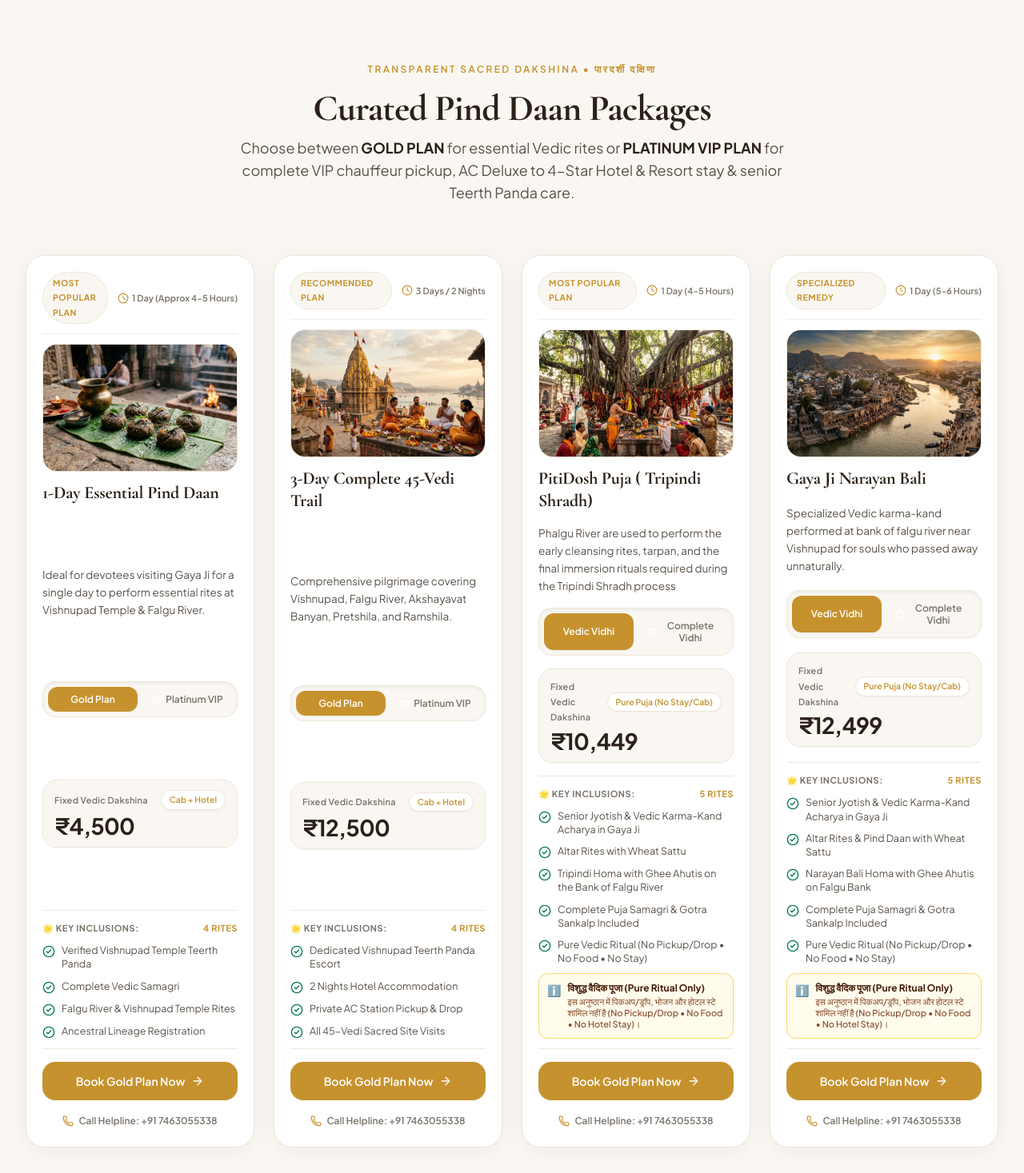
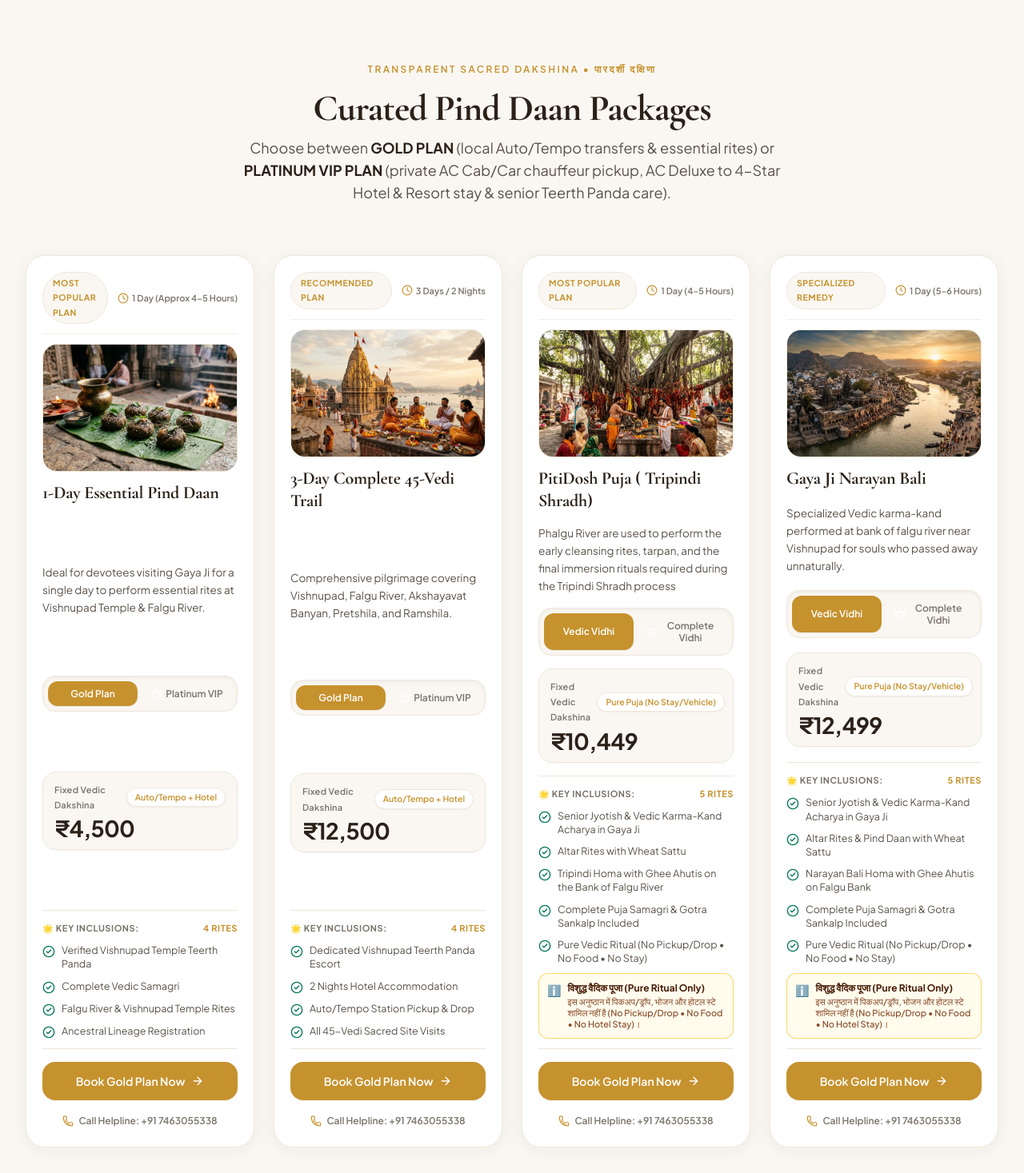
Before and after one commit to Sandeepchetna/pinddaan, a Next.js app: page / in a window 1280 px wide. Shown: the part 1683-3150 px from the top of the page at 80% size. Built offline with nearby package versions, Linux system fonts and the light colour scheme; no server answers; the database is empty.

Commit message:
fix(packages): use Auto/Tempo for Gold Plan and keep Cab exclusively for Platinum VIP; remove VIP Temple Access & Prasadam mentions

```diff
--- a/src/app/admin/actions.ts
+++ b/src/app/admin/actions.ts
@@ -309,7 +309,7 @@ export async function getPublicBookingData() {
         badge: pkg.badge,
         shortDesc: pkg.shortDesc,
         inclusions: pkg.inclusions?.join('\n') || 'Vedic Rites Included',
-        goldInclusions: (pkg as any).goldInclusions || 'VIP Senior Teerth Panda Assignment\nPrivate AC Cab Station Pickup & Drop\nComplete Vedic Samagri & Special Bhog\nPriority Darshan Access',
+        goldInclusions: (pkg as any).goldInclusions || 'VIP Senior Teerth Panda Assignment\nPrivate AC Cab Station Pickup & Drop\nComplete Vedic Samagri & Special Bhog\nDedicated Teerth Panda Care',
         image: pkg.image || '/images/gaya_vishnupad.jpg',
         vedisCovered: pkg.vedisCovered?.join(', ') || 'Vishnupad, Falgu River, Akshayavat',
         panditType: pkg.panditType || 'Verified 4th-Gen Gaya Teerth Purohit',
--- a/src/app/packages/page.tsx
+++ b/src/app/packages/page.tsx
@@ -50,7 +50,7 @@ export default async function PackagesPage() {
         image: '/images/pind_daan_vidhi.jpg',
         shortDesc: 'Ideal for devotees visiting Gaya Ji for a single day to perform essential rites at Vishnupad Temple & Falgu River.',
         inclusions: 'Verified Vishnupad Temple Teerth Panda\nComplete Vedic Samagri (Pind, Barley, Sesame, Milk, Honey)\nFalgu River & Vishnupad Temple Rites\nAkshayavat Thread Ceremony\nAncestral Dam Register & Lineage Registration',
-        goldInclusions: 'VIP Senior Lineage Teerth Panda Assignment\nPrivate AC Cab Station/Hotel Pickup & Drop\nComplete Vedic Samagri & Special Bhog Offerings\nFalgu River, Vishnupad Temple & Sita Kund Rites\nAkshayavat Thread Ceremony & Lineage Certificate\nPriority Temple Darshan Access'
+        goldInclusions: 'VIP Senior Lineage Teerth Panda Assignment\nPrivate AC Cab Station/Hotel Pickup & Drop\nComplete Vedic Samagri & Special Bhog Offerings\nFalgu River, Vishnupad Temple & Sita Kund Rites\nAkshayavat Thread Ceremony & Lineage Certificate'
       },
       {
         id: 'p-2',
@@ -62,8 +62,8 @@ export default async function PackagesPage() {
         badge: 'RECOMMENDED',
         image: '/images/gaya_vishnupad.jpg',
         shortDesc: 'Comprehensive pilgrimage covering Vishnupad, Falgu River, Akshayavat Banyan, Pretshila Hill, Ramshila, and Mangla Gauri Temple.',
-        inclusions: 'Dedicated Vishnupad Teerth Panda Escort\n2 Nights Comfortable Hotel Accommodation\nPrivate AC Station Pickup from Gaya Station / Airport\nAll 45-Vedi Sacred Site Visits\nFull Ritual Samagri & Dakshina Included',
-        goldInclusions: 'VIP Senior Lineage Teerth Panda Escort\n2 Nights AC Deluxe to 4-Star Hotel & Resort Stay with Pure Veg Meals\nPrivate Chauffeur AC SUV Transport for Entire Trip\nVIP Escort across All 45 Sacred Vedis & Pretshila Hill\nSpecial Vishnupad Temple Aarti Access & Bhog Prasadam\nOfficial Teerth Lineage Certificate & Gold Blessing Kit'
+        inclusions: 'Dedicated Vishnupad Teerth Panda Escort\n2 Nights Comfortable Hotel Accommodation\nAuto/Tempo Station Pickup from Gaya Station / Airport\nAll 45-Vedi Sacred Site Visits\nFull Ritual Samagri & Dakshina Included',
+        goldInclusions: 'VIP Senior Lineage Teerth Panda Escort\n2 Nights AC Deluxe to 4-Star Hotel & Resort Stay with Pure Veg Meals\nPrivate Chauffeur AC SUV Transport for Entire Trip\nVIP Escort across All 45 Sacred Vedis & Pretshila Hill\nOfficial Gotra Sankalp & Traditional Bhog Offering\nOfficial Teerth Lineage Certificate & Gold Blessing Kit'
       },
       {
         id: 'p-3',
@@ -109,7 +109,7 @@ export default async function PackagesPage() {
           </span>
         </h1>
         <p className="text-text-secondary text-sm sm:text-base leading-relaxed max-w-2xl mx-auto">
-          Choose between our <strong>GOLD PLAN</strong> for essential rites or <strong>PLATINUM VIP PLAN</strong> for complete VIP chauffeur pickup, AC Deluxe to 4-Star Hotel & Resort stay & senior Teerth Panda care.
+          Choose between our <strong>GOLD PLAN</strong> for essential rites with local Auto/Tempo transfers or <strong>PLATINUM VIP PLAN</strong> for private AC Cab (Car) chauffeur pickup, AC Deluxe to 4-Star Hotel & Resort stay & senior Teerth Panda care.
         </p>
       </div>
 
@@ -122,7 +122,7 @@ export default async function PackagesPage() {
           <div className="space-y-1">
             <h4 className="font-serif font-bold text-sm text-text-primary">GOLD PLAN TIER</h4>
             <p className="text-xs text-text-secondary leading-relaxed">
-              Essential Pind Daan rites, verified Vishnupad panda, full puja samagri, and gotra sankalp.
+              Essential Pind Daan rites, verified Vishnupad panda, local Auto/Tempo pickup, full puja samagri, and gotra sankalp.
             </p>
           </div>
         </div>
@@ -134,7 +134,7 @@ export default async function PackagesPage() {
           <div className="space-y-1">
             <h4 className="font-serif font-bold text-sm text-[#6f1d14]">PLATINUM VIP PLAN TIER</h4>
             <p className="text-xs text-text-secondary leading-relaxed">
-              Includes Senior Panda, Private AC SUV Pickup/Drop, AC Deluxe to 4-Star Hotel & Resort Stay, VIP Temple Access & Prasadam Box.
+              Includes Senior Panda, Private AC Cab/Car (SUV/Sedan) Chauffeur Pickup/Drop, AC Deluxe to 4-Star Hotel & Resort Stay, and Dedicated Teerth Panda Care.
             </p>
           </div>
         </div>
--- a/src/app/page.tsx
+++ b/src/app/page.tsx
@@ -181,7 +181,7 @@ export default async function HomePage() {
             Curated Pind Daan Packages
           </h2>
           <p className="text-[#5A5148] text-base sm:text-lg font-body leading-relaxed max-w-[680px] mx-auto">
-            Choose between <strong className="text-[#2B2118]">GOLD PLAN</strong> for essential Vedic rites or <strong className="text-[#2B2118]">PLATINUM VIP PLAN</strong> for complete VIP chauffeur pickup, AC Deluxe to 4-Star Hotel & Resort stay & senior Teerth Panda care.
+            Choose between <strong className="text-[#2B2118]">GOLD PLAN</strong> (local Auto/Tempo transfers & essential rites) or <strong className="text-[#2B2118]">PLATINUM VIP PLAN</strong> (private AC Cab/Car chauffeur pickup, AC Deluxe to 4-Star Hotel & Resort stay & senior Teerth Panda care).
           </p>
         </div>
 
@@ -198,7 +198,7 @@ export default async function HomePage() {
               shortDesc: 'Ideal for devotees visiting Gaya Ji for a single day to perform essential rites at Vishnupad Temple & Falgu River.',
               inclusions: 'Verified Vishnupad Temple Teerth Panda\nComplete Vedic Samagri\nFalgu River & Vishnupad Temple Rites\nAncestral Lineage Registration',
               image: '/images/pind_daan_vidhi.jpg',
-              goldInclusions: 'VIP Senior Lineage Teerth Panda\nPrivate AC Cab Station/Hotel Pickup & Drop\nAC Deluxe to 4-Star Hotel & Resort Accommodations\nVIP Priority Temple Darshan Access'
+              goldInclusions: 'VIP Senior Lineage Teerth Panda\nPrivate AC Cab Station/Hotel Pickup & Drop\nAC Deluxe to 4-Star Hotel & Resort Accommodations\nAncestral Lineage Registration & Gotra Sankalp'
             },
             {
               slug: '3-day-complete-tri-sthali',
@@ -209,7 +209,7 @@ export default async function HomePage() {
               badge: 'RECOMMENDED',
               image: '/images/gaya_vishnupad.jpg',
               shortDesc: 'Comprehensive pilgrimage covering Vishnupad, Falgu River, Akshayavat Banyan, Pretshila, and Ramshila.',
-              inclusions: 'Dedicated Vishnupad Teerth Panda Escort\n2 Nights Hotel Accommodation\nPrivate AC Station Pickup & Drop\nAll 45-Vedi Sacred Site Visits',
+              inclusions: 'Dedicated Vishnupad Teerth Panda Escort\n2 Nights Hotel Accommodation\nAuto/Tempo Station Pickup & Drop\nAll 45-Vedi Sacred Site Visits',
               goldInclusions: 'VIP Senior Lineage Teerth Panda Escort\n2 Nights AC Deluxe to 4-Star Hotel & Resort Stay + Meals\nPrivate Chauffeur AC SUV Transport\nOfficial Gold Lineage Certificate'
             },
             {
--- a/src/app/pind-daan/[city]/page.tsx
+++ b/src/app/pind-daan/[city]/page.tsx
@@ -174,7 +174,7 @@ export default async function CityPindDaanPage({ params }: { params: Promise<{ c
         name: 'Are there hidden charges or extra demands at the ghats in Gaya Ji?',
         acceptedAnswer: {
           '@type': 'Answer',
-          text: 'No. With PindDaanWale, your dakshina is 100% fixed at booking (₹4,500 for 1-Day Essential, ₹12,500 for 3-Day Complete). All Vedic samagri, purohit honorarium, temple access, and boat seva are included. Not a single extra rupee will ever be demanded at the holy riverbank.'
+          text: 'No. With PindDaanWale, your dakshina is 100% fixed at booking (₹4,500 for 1-Day Essential, ₹12,500 for 3-Day Complete). All Vedic samagri, purohit honorarium, sacred vedi rituals, and boat seva are included. Not a single extra rupee will ever be demanded at the holy riverbank.'
         }
       },
       {
--- a/src/app/pre-booking/page.tsx
+++ b/src/app/pre-booking/page.tsx
@@ -101,7 +101,7 @@ If the user specifies father/mother/navami/ekadashi/amavasya or an English date,
       shortDesc: 'Ideal for devotees visiting Gaya Ji for a single day to perform essential rites at Vishnupad Temple & Falgu River.',
       image: '/images/gaya_vishnupad.jpg',
       inclusions: 'Verified Vishnupad Temple Teerth Panda\nComplete Vedic Samagri (Pind, Barley, Sesame, Milk, Honey)\nFalgu River & Vishnupad Temple Rites\nAkshayavat Thread Ceremony & Lineage Registration\nGau Seva & Gotra Sankalp Chanting',
-      goldInclusions: 'VIP Senior Lineage Teerth Panda Assignment\nPrivate AC Cab Station Pickup & Drop\nComplete Vedic Samagri & Special Bhog Offerings\nFalgu River, Vishnupad Temple & Sita Kund Rites\nAkshayavat Thread Ceremony & Lineage Certificate\nPriority Temple Darshan Access'
+      goldInclusions: 'VIP Senior Lineage Teerth Panda Assignment\nPrivate AC Cab Station Pickup & Drop\nComplete Vedic Samagri & Special Bhog Offerings\nFalgu River, Vishnupad Temple & Sita Kund Rites\nAkshayavat Thread Ceremony & Lineage Certificate'
     },
     {
       slug: '3-day-complete-tri-sthali',
@@ -113,7 +113,7 @@ If the user specifies father/mother/navami/ekadashi/amavasya or an English date,
       shortDesc: 'Comprehensive pilgrimage covering Vishnupad, Falgu River, Akshayavat Banyan, Pretshila Hill, Ramshila, and Mangla Gauri Temple.',
       image: '/images/hero_cinematic.jpg',
       inclusions: 'Dedicated Vishnupad Teerth Panda Escort\n2 Nights Hotel Accommodation in Gaya Ji\nStation Pickup & Drop Assistance\nAll Sacred Vedi Visits (Falgu, Vishnupad, Akshayavat)\nFull Ritual Samagri & Dakshina Included',
-      goldInclusions: 'VIP Senior Lineage Teerth Panda Escort\n2 Nights AC Deluxe to 4-Star Hotel & Resort Stay with Pure Veg Meals\nPrivate Chauffeur AC SUV Transport for Entire Pilgrimage\nVIP Escort across All 45 Sacred Vedis & Pretshila Hill\nSpecial Vishnupad Temple Aarti Access & Bhog Prasadam\nOfficial Teerth Lineage Certificate'
+      goldInclusions: 'VIP Senior Lineage Teerth Panda Escort\n2 Nights AC Deluxe to 4-Star Hotel & Resort Stay with Pure Veg Meals\nPrivate Chauffeur AC SUV Transport for Entire Pilgrimage\nVIP Escort across All 45 Sacred Vedis & Pretshila Hill\nOfficial Gotra Sankalp & Traditional Bhog Offering\nOfficial Teerth Lineage Certificate'
     },
     {
       slug: 'pitidosh-puja-tripindi-shradh-',
@@ -448,11 +448,11 @@ If the user specifies father/mother/navami/ekadashi/amavasya or an English date,
                   </div>
                   <div className="flex justify-between items-start py-1 gap-2">
                     <span className="text-gray-500 shrink-0">Hotel Stay Choice:</span>
-                    <strong className="text-text-primary text-right break-words min-w-0">{isPlatinum ? 'AC Deluxe to 4-Star Hotel & Resort' : 'Not Required / Self'}</strong>
+                    <strong className="text-text-primary text-right break-words min-w-0">{isPlatinum ? 'AC Deluxe to 4-Star Hotel & Resort' : (activePackage?.inclusions?.toLowerCase().includes('room') || activePackage?.inclusions?.toLowerCase().includes('hotel') ? 'AC 2-Person Private Room' : 'Not Required / Self')}</strong>
                   </div>
                   <div className="flex justify-between items-start py-1 gap-2">
                     <span className="text-gray-500 shrink-0">Station/Airport Pickup:</span>
-                    <strong className="text-text-primary text-right break-words min-w-0">{isPlatinum ? 'Private AC Cab Pickup' : 'Not Required / Self'}</strong>
+                    <strong className="text-text-primary text-right break-words min-w-0">{isPlatinum ? 'Private AC Cab Pickup (Car)' : (activePackage?.inclusions?.toLowerCase().includes('pickup') || activePackage?.inclusions?.toLowerCase().includes('auto') ? 'Auto / Tempo Pickup' : 'Not Required / Self')}</strong>
                   </div>
                   <div className="flex justify-between py-1 border-t border-[#eee5d8] pt-2 items-baseline">
                     <span className="text-xs font-bold text-gray-700">Estimated Total Cost:</span>
--- a/src/components/common/GlobalSearchModal.tsx
+++ b/src/components/common/GlobalSearchModal.tsx
@@ -62,7 +62,7 @@ export default function GlobalSearchModal({ isOpen, onClose }: GlobalSearchModal
     const samplePackages = [
       { slug: '1-day-essential-pind-daan', title: '1-Day Essential Pind Daan (₹4,500)', desc: 'Falgu River, Vishnupad Sanctum, & Akshayavat with verified Purohit & all samagri.' },
       { slug: '3-day-complete-tri-sthali', title: '3-Day Complete Tri-Sthali (₹12,500)', desc: 'All 45 Sacred Vedis, AC transport, hotel coordination, and lineage bahi-khata.' },
-      { slug: '1-day-express-pind-daan', title: '1-Day Express VIP Pind Daan (₹7,500)', desc: 'Priority temple darshan, express panda escort, and complete Vedic samagri.' },
+      { slug: '1-day-express-pind-daan', title: '1-Day Express VIP Pind Daan (₹7,500)', desc: 'Dedicated express panda escort, gotra sankalp, and complete Vedic samagri.' },
       { slug: 'nri-remote-live-stream', title: 'NRI Remote Live Stream Pind Daan (₹8,500)', desc: 'Live 4K Zoom stream with personalized Gotra sankalp and worldwide prasadam shipping.' }
     ];
 
--- a/src/components/common/ZeroExtortionPledge.tsx
+++ b/src/components/common/ZeroExtortionPledge.tsx
@@ -48,7 +48,7 @@ export default function ZeroExtortionPledge({ cityName }: { cityName?: string })
             <p className="text-xs sm:text-sm text-slate-300 leading-relaxed">
               {isHindi
                 ? 'गया जी तीर्थ में श्रद्धालुओं के साथ होने वाले अनुचित मोलभाव, अतिरिक्त दक्षिणा की मांग और स्टेशन के बिचौलियों से हम आपकी पूर्ण रक्षा करते हैं। बुकिंग के समय तय राशि में सम्पूर्ण वैदिक पूजन सामग्री, प्रमाणित पुरोहित दक्षिणा, विष्णुपद मंदिर दर्शन व नौका सेवा सम्मिलित है। घाट पर ₹1 भी अतिरिक्त नहीं देना होगा।'
-                : 'We strictly protect pilgrims traveling to Gaya Ji from aggressive touts, unexpected price inflation at the ghats, and high-pressure bargaining. Your pre-booked package includes complete Vedic samagri, verified Vishnupad teerth purohit honorarium, temple access, and boat seva. Not a single extra rupee will ever be demanded at the holy riverbank.'}
+                : 'We strictly protect pilgrims traveling to Gaya Ji from aggressive touts, unexpected price inflation at the ghats, and high-pressure bargaining. Your pre-booked package includes complete Vedic samagri, verified Vishnupad teerth purohit honorarium, sacred vedi rituals, and boat seva. Not a single extra rupee will ever be demanded at the holy riverbank.'}
             </p>
 
             <div className="pt-1 flex flex-wrap items-center gap-3 sm:gap-6 text-xs text-slate-400 font-medium">
--- a/src/components/layout/Navbar.tsx
+++ b/src/components/layout/Navbar.tsx
@@ -64,7 +64,7 @@ export default function Navbar({ packages = [], sacredPlaces = [] }: NavbarProps
       slug: '3-day-complete-tri-sthali',
       title: '3-Day Complete 45-Vedi Pilgrimage',
       priceINR: 12500,
-      shortDesc: 'Complete 45-Vedi trail with AC cab and hotel stay. Fixed dakshina ₹12,500.'
+      shortDesc: 'Complete 45-Vedi trail with Auto/Tempo and hotel stay. Fixed dakshina ₹12,500.'
     },
     {
       slug: 'pitidosh-puja-tripindi-shradh-',
--- a/src/components/packages/PackageCard.tsx
+++ b/src/components/packages/PackageCard.tsx
@@ -42,7 +42,7 @@ export default function PackageCard({ pkg, defaultTier = 'GOLD' }: PackageCardPr
 
   // Accurate, concise badge beside price
   const getPriceBadge = () => {
-    if (isNarayanOrTripindi) return 'Pure Puja (No Stay/Cab)';
+    if (isNarayanOrTripindi) return 'Pure Puja (No Stay/Vehicle)';
     const s = ((pkg.slug || '') + ' ' + (pkg.title || '')).toLowerCase();
     const is3Day = s.includes('3-day') || s.includes('3 day');
     const is1Day = s.includes('1-day') || s.includes('1 day');
@@ -51,7 +51,7 @@ export default function PackageCard({ pkg, defaultTier = 'GOLD' }: PackageCardPr
       if (is3Day || is1Day) return 'VIP Cab + Hotel';
       return 'VIP Vidhi';
     } else {
-      if (is3Day || is1Day) return 'Cab + Hotel';
+      if (is3Day || is1Day) return 'Auto/Tempo + Hotel';
       return 'Essential Vidhi';
     }
   };
--- a/src/data/mockData.ts
+++ b/src/data/mockData.ts
@@ -178,7 +178,7 @@ export const RITUAL_PACKAGES: RitualPackage[] = [
       'Daily Gotra Sankalp & Panchabali Vidhi',
       'Daily Gau Seva & Fish/Crow feeding (Panchabali Vidhi)',
       'Daily 4K Live Broadcast & Recorded Family Video Vault',
-      'VIP Temple Entry & Special Puja at Vishnupad Garbhagriha',
+      'Ancestral Gotra Sankalp at Sacred Falgu River & Vishnupad',
       'Exclusive Handcrafted Copper Urn with Sanctified Sacred Relics',
       'Doorstep Delivery of Ganga Jal & Mahaprasad'
     ],
@@ -741,7 +741,7 @@ export const INITIAL_HERO_SLIDES: HeroSlide[] = [
   {
     id: 'slide-3',
     badge: 'DISTRICT ADMIN & TEERTH PILGRIMAGE DESK GAYA',
-    h1Title: 'Complete 3-Day Tri-Sthali Pilgrimage & VIP Temple Access',
+    h1Title: 'Complete 3-Day Tri-Sthali Sacred Pilgrimage',
     description: 'Experience the complete Shradh parikrama across Falgu Devghat, Lord Vishnupad Mandir, and Akshayavat. Includes private AC transport, verified dharamshala/hotel stays, and hereditary Purohit coordination.',
     ctaText: 'Explore Tri-Sthali Package',
     ctaLink: 'rituals',
--- a/src/lib/pdfGenerator.ts
+++ b/src/lib/pdfGenerator.ts
@@ -271,8 +271,8 @@ export function getBookingReceiptHTML(data: BookingPDFData): string {
               <div class="field"><span class="label">Ritual Purpose:</span><span class="value">${data.purpose || 'Pitru Paksha Pind Daan'}</span></div>
               <div class="field"><span class="label">Selected Package:</span><span class="value">${data.packageName || 'Essential Rites'}</span></div>
               <div class="field"><span class="label">Visit Date:</span><span class="value">${data.preferredDate || 'To be confirmed'}</span></div>
-              <div class="field"><span class="label">Hotel Stay Choice:</span><span class="value">${data.selectedHotelName || (isPlatinum ? 'AC Deluxe to 4-Star Hotel & Resort' : 'Not Required / Self')}</span></div>
-              <div class="field"><span class="label">Station/Airport Pickup:</span><span class="value">${data.pickupFrom || (isPlatinum ? 'Private AC Cab Station Pickup' : 'Not Required / Self')}</span></div>
+              <div class="field"><span class="label">Hotel Stay Choice:</span><span class="value">${data.selectedHotelName || (isPlatinum ? 'AC Deluxe to 4-Star Hotel & Resort' : 'Standard Stay / Self')}</span></div>
+              <div class="field"><span class="label">Station/Airport Pickup:</span><span class="value">${data.pickupFrom || (isPlatinum ? 'Private AC Cab Station Pickup (Car)' : 'Auto/Tempo Transfer')}</span></div>
               <div class="field"><span class="label">Estimated Total Cost:</span><span class="value" style="color: #6f1d14; font-size: 13px;">₹${(data.estimatedCost || 4500).toLocaleString('en-IN')}</span></div>
             </div>
           </div>
```
Also changed, not shown: public/llms-full.txt.
